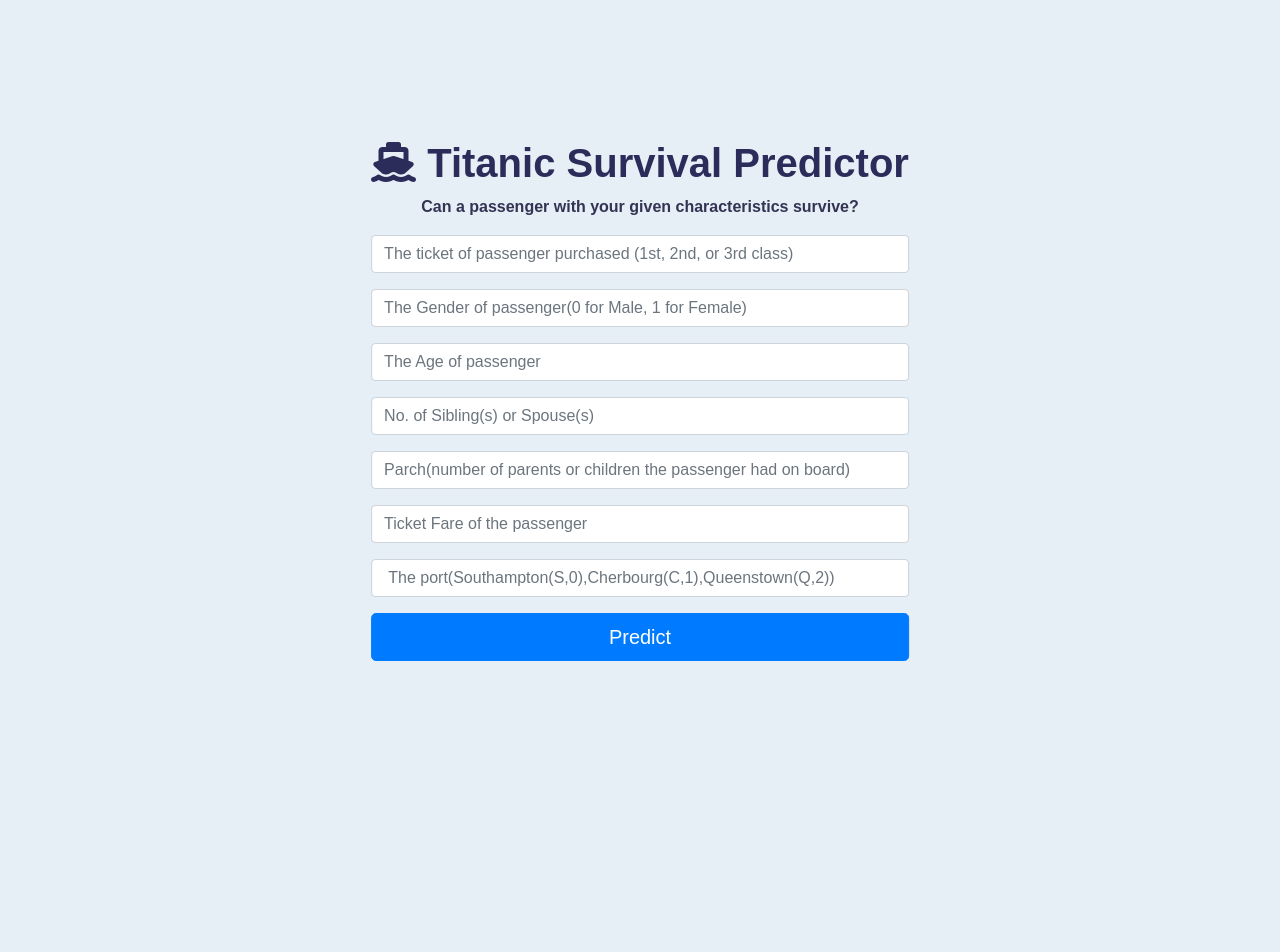
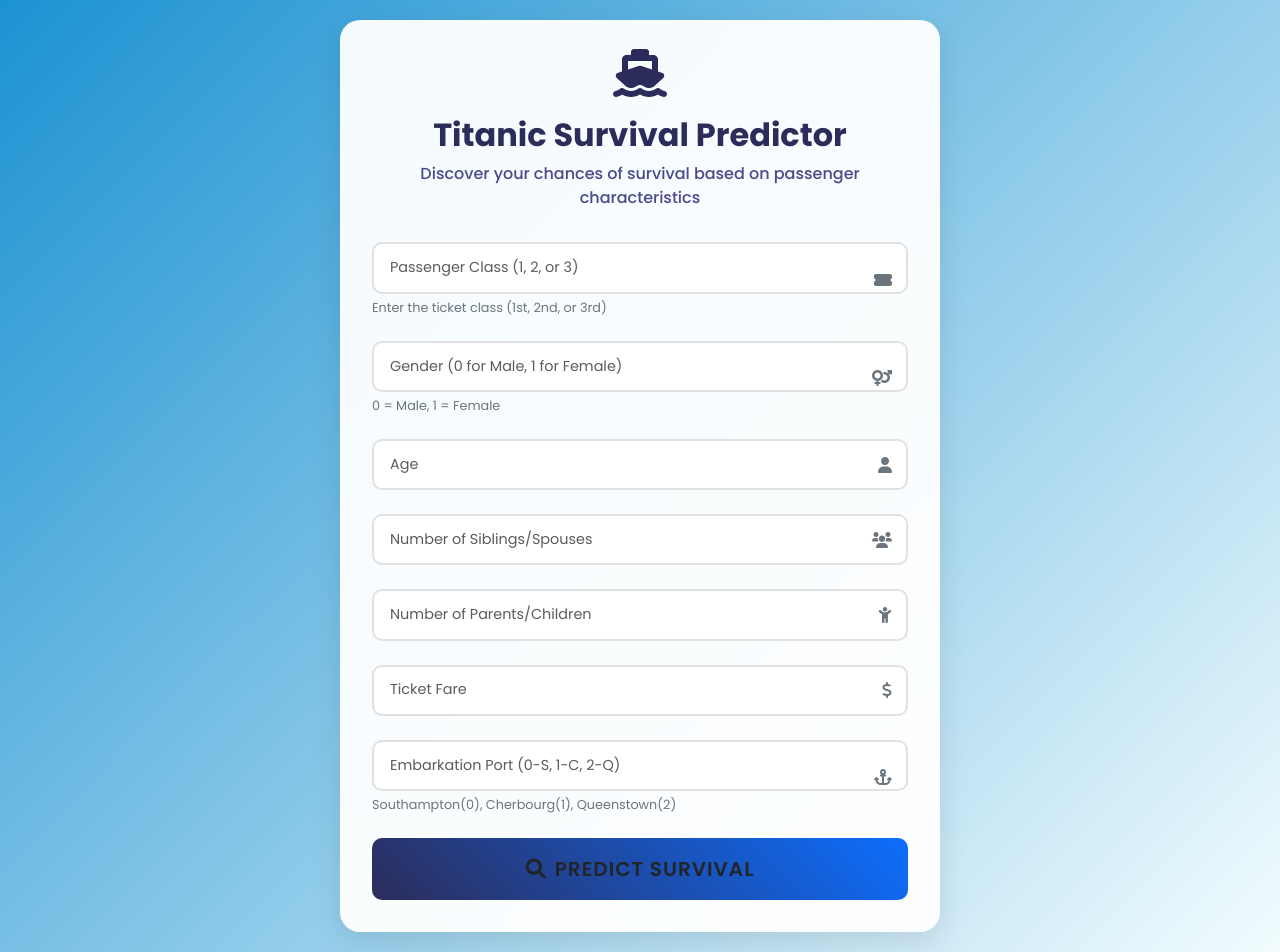
Before and after one commit to Vvikram10/titanic, a Django app: page / in a window 1280 px wide. Before the commit the page ends 661 px from the top, so only its background shows below. Run offline with Django 4.2, Linux system fonts and the light colour scheme; some libraries are stand-ins or nearby versions.

Commit message:
Update main.html

```diff
--- a/mytitanic/templates/main.html
+++ b/mytitanic/templates/main.html
@@ -1,79 +1,222 @@
 <!DOCTYPE html>
-<html lang="en" dir="ltr">
-
+<html lang="en">
 <head>
     <meta charset="utf-8">
-  <title>Home page</title>
+    <meta name="viewport" content="width=device-width, initial-scale=1.0">
+    <title>Titanic Survival Predictor</title>
 
-  <script src="https://kit.fontawesome.com/47101d2035.js" crossorigin="anonymous"></script>
+    <!-- Font Awesome -->
+    <link rel="stylesheet" href="https://cdnjs.cloudflare.com/ajax/libs/font-awesome/6.0.0/css/all.min.css">
 
-  <link rel="stylesheet" href="https://maxcdn.bootstrapcdn.com/bootstrap/4.0.0/css/bootstrap.min.css"
-    integrity="sha384-Gn5384xqQ1aoWXA+058RXPxPg6fy4IWvTNh0E263XmFcJlSAwiGgFAW/dAiS6JXm" crossorigin="anonymous">
+    <!-- Bootstrap 5 -->
+    <link href="https://cdn.jsdelivr.net/npm/bootstrap@5.3.0/dist/css/bootstrap.min.css" rel="stylesheet">
+
+    <!-- Google Fonts -->
+    <link href="https://fonts.googleapis.com/css2?family=Poppins:wght@400;500;600;700&display=swap" rel="stylesheet">
 
     <style>
-    .center {
+        :root {
+            --primary-color: #2c2c5a;
+            --secondary-color: #4a4a8a;
+            --accent-color: #0d6efd;
+            --background-color: #f8f9fa;
+        }
+
+        body {
+            font-family: 'Poppins', sans-serif;
+            background: linear-gradient(135deg, #1c92d2, #f2fcfe);
+            min-height: 100vh;
+            display: flex;
+            align-items: center;
+            justify-content: center;
+            padding: 20px;
+        }
+
+        .predictor-container {
+            background: rgba(255, 255, 255, 0.95);
+            border-radius: 20px;
+            padding: 2rem;
+            box-shadow: 0 10px 30px rgba(0, 0, 0, 0.1);
+            width: 100%;
+            max-width: 600px;
+            backdrop-filter: blur(10px);
+        }
+
+        .header-icon {
+            font-size: 3rem;
+            color: var(--primary-color);
+            margin-bottom: 1rem;
+            animation: float 3s ease-in-out infinite;
+        }
+
+        @keyframes float {
+            0% { transform: translateY(0px); }
+            50% { transform: translateY(-10px); }
+            100% { transform: translateY(0px); }
+        }
+
+        .title {
+            color: var(--primary-color);
+            font-weight: 700;
+            margin-bottom: 0.5rem;
+            font-size: 2rem;
+        }
+
+        .subtitle {
+            color: var(--secondary-color);
+            font-weight: 500;
+            margin-bottom: 2rem;
+        }
+
+        .form-group {
+            margin-bottom: 1.5rem;
+            position: relative;
+        }
+
+        .form-control {
+            border: 2px solid #e1e1e1;
+            border-radius: 10px;
+            padding: 0.8rem 1rem;
+            transition: all 0.3s ease;
+            font-size: 0.9rem;
+        }
+
+        .form-control:focus {
+            border-color: var(--accent-color);
+            box-shadow: 0 0 0 0.2rem rgba(13, 110, 253, 0.15);
+        }
+
+        .input-icon {
             position: absolute;
-      text-align: center;
-      left: 50%;
+            right: 1rem;
             top: 50%;
-      transform: translate(-50%, -50%);
-      font-family: Arial, Helvetica, sans-serif;
-      background-color: rgb(230, 239, 245);
+            transform: translateY(-50%);
+            color: #6c757d;
+        }
+
+        .btn-predict {
+            background: linear-gradient(45deg, var(--primary-color), var(--accent-color));
+            border: none;
+            border-radius: 10px;
+            padding: 1rem;
+            font-weight: 600;
+            text-transform: uppercase;
+            letter-spacing: 1px;
+            transition: all 0.3s ease;
+        }
+
+        .btn-predict:hover {
+            transform: translateY(-2px);
+            box-shadow: 0 5px 15px rgba(0, 0, 0, 0.2);
+        }
+
+        .form-tooltip {
+            font-size: 0.8rem;
+            color: #6c757d;
+            margin-top: 0.25rem;
+        }
+
+        /* Responsive Adjustments */
+        @media (max-width: 768px) {
+            .predictor-container {
+                padding: 1.5rem;
+            }
+
+            .title {
+                font-size: 1.5rem;
+            }
+
+            .header-icon {
+                font-size: 2.5rem;
+            }
         }
     </style>
 </head>
 
+<body>
+    <div class="predictor-container">
+        <div class="text-center">
+            <i class="fas fa-ship header-icon"></i>
+            <h1 class="title">Titanic Survival Predictor</h1>
+            <p class="subtitle">Discover your chances of survival based on passenger characteristics</p>
+        </div>
 
-<body class="center">
-
-  <h1 style="color:rgb(44, 44, 90); font-weight: 700;">
-    <i class="fas fa-ship"></i> Titanic Survival Predictor
-  </h1>
-
-  <p style="color:rgb(51, 51, 83); font-weight: 700;">
-    Can a passenger with your given characteristics survive?
-  </p>
-
-  <form action="result" method=='GET' autocomplete='off'>
+        <form action="result" method="GET" autocomplete="off">
             {% csrf_token %}
 
             <div class="form-group">
-      <input class="form-control" placeholder="The ticket of passenger purchased (1st, 2nd, or 3rd class)" required type="value" name="pclass">
-    </div>
-
-
-    <div class="form-group">
-      <input class="form-control" placeholder="The Gender of passenger(0 for Male, 1 for Female)" required type="value" name="sex">
-    </div>
-
-
-    <div class="form-group">
-      <input class="form-control" placeholder="The Age of passenger" required type="value" name="age">
-    </div>
-
-
-    <div class="form-group">
-      <input class="form-control" placeholder="No. of Sibling(s) or Spouse(s)" required type="value" name="sibsp">
-    </div>
-
-
-    <div class="form-group">
-      <input class="form-control" placeholder="Parch(number of parents or children the passenger had on board)" type="value" required name="parch">
-    </div>
-
-
-    <div class="form-group">
-      <input class="form-control" placeholder="Ticket Fare of the passenger" required type="value" name="fare">
+                <input class="form-control" placeholder="Passenger Class (1, 2, or 3)" required type="number" min="1" max="3" name="pclass">
+                <i class="fas fa-ticket-alt input-icon"></i>
+                <div class="form-tooltip">Enter the ticket class (1st, 2nd, or 3rd)</div>
             </div>
 
             <div class="form-group">
-      <input class="form-control" placeholder=" The port(Southampton(S,0),Cherbourg(C,1),Queenstown(Q,2))" required type="value" name="embC">
+                <input class="form-control" placeholder="Gender (0 for Male, 1 for Female)" required type="number" min="0" max="1" name="sex">
+                <i class="fas fa-venus-mars input-icon"></i>
+                <div class="form-tooltip">0 = Male, 1 = Female</div>
             </div>
 
+            <div class="form-group">
+                <input class="form-control" placeholder="Age" required type="number" min="0" max="120" name="age">
+                <i class="fas fa-user input-icon"></i>
+            </div>
 
-    <input class="btn btn-primary btn-lg btn-block" type="submit" value='Predict'>
+            <div class="form-group">
+                <input class="form-control" placeholder="Number of Siblings/Spouses" required type="number" min="0" name="sibsp">
+                <i class="fas fa-users input-icon"></i>
+            </div>
 
+            <div class="form-group">
+                <input class="form-control" placeholder="Number of Parents/Children" required type="number" min="0" name="parch">
+                <i class="fas fa-child input-icon"></i>
+            </div>
+
+            <div class="form-group">
+                <input class="form-control" placeholder="Ticket Fare" required type="number" min="0" step="0.01" name="fare">
+                <i class="fas fa-dollar-sign input-icon"></i>
+            </div>
+
+            <div class="form-group">
+                <input class="form-control" placeholder="Embarkation Port (0-S, 1-C, 2-Q)" required type="number" min="0" max="2" name="embC">
+                <i class="fas fa-anchor input-icon"></i>
+                <div class="form-tooltip">Southampton(0), Cherbourg(1), Queenstown(2)</div>
+            </div>
+
+            <button type="submit" class="btn btn-predict btn-lg w-100">
+                <i class="fas fa-search me-2"></i>Predict Survival
+            </button>
         </form>
+    </div>
+
+    <!-- Bootstrap JS and Popper.js -->
+    <script src="https://cdn.jsdelivr.net/npm/bootstrap@5.3.0/dist/js/bootstrap.bundle.min.js"></script>
+
+    <!-- Custom JavaScript for form validation -->
+    <script>
+        document.addEventListener('DOMContentLoaded', function() {
+            const form = document.querySelector('form');
+            const inputs = form.querySelectorAll('input');
+
+            inputs.forEach(input => {
+                input.addEventListener('input', function() {
+                    if (this.validity.valid) {
+                        this.classList.remove('is-invalid');
+                        this.classList.add('is-valid');
+                    } else {
+                        this.classList.remove('is-valid');
+                        this.classList.add('is-invalid');
+                    }
+                });
+            });
+
+            form.addEventListener('submit', function(e) {
+                if (!form.checkValidity()) {
+                    e.preventDefault();
+                    e.stopPropagation();
+                }
+                form.classList.add('was-validated');
+            });
+        });
+    </script>
 </body>
-
 </html>
```
Lines whose indentation alone changed are shown as unchanged.
